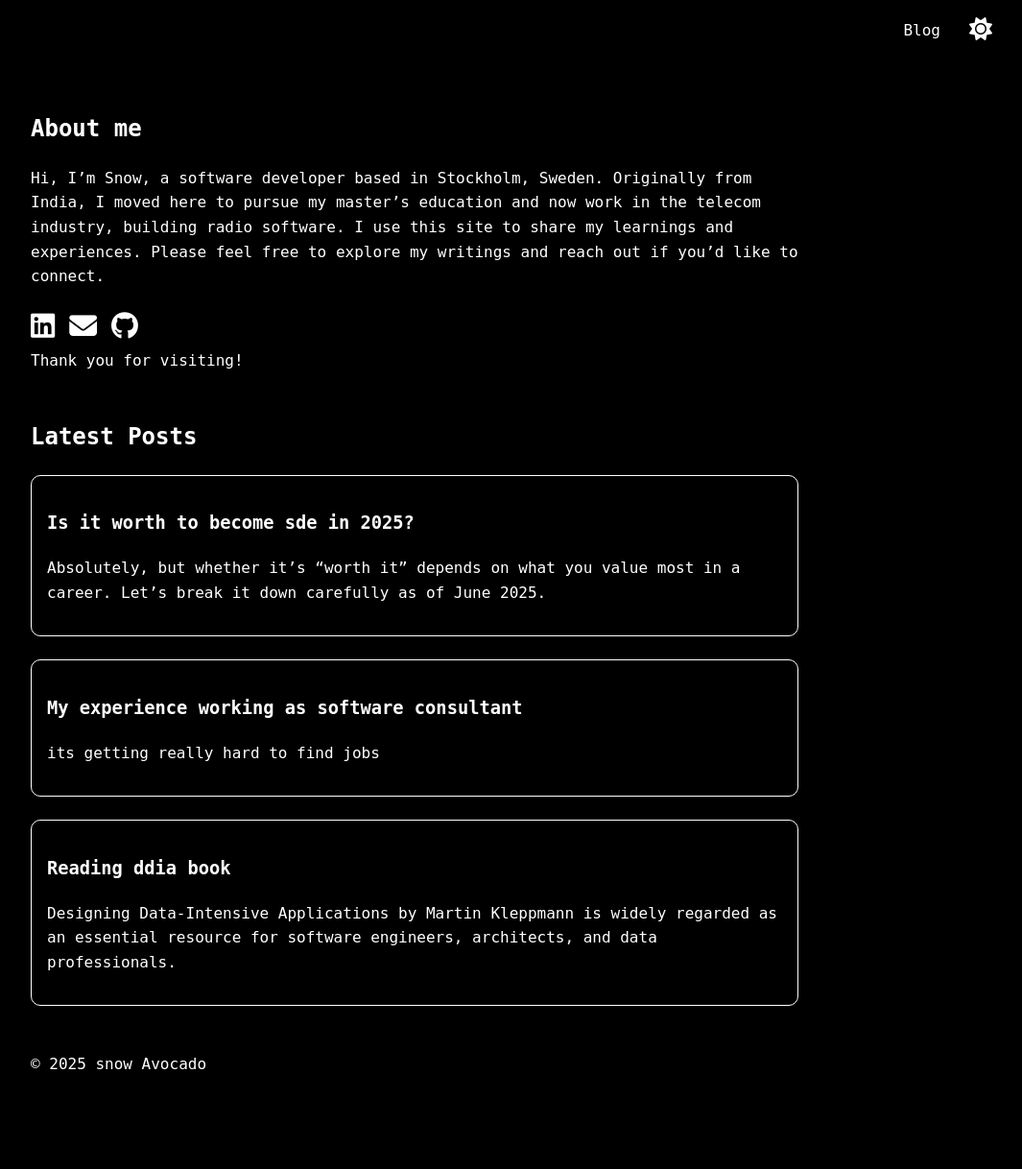
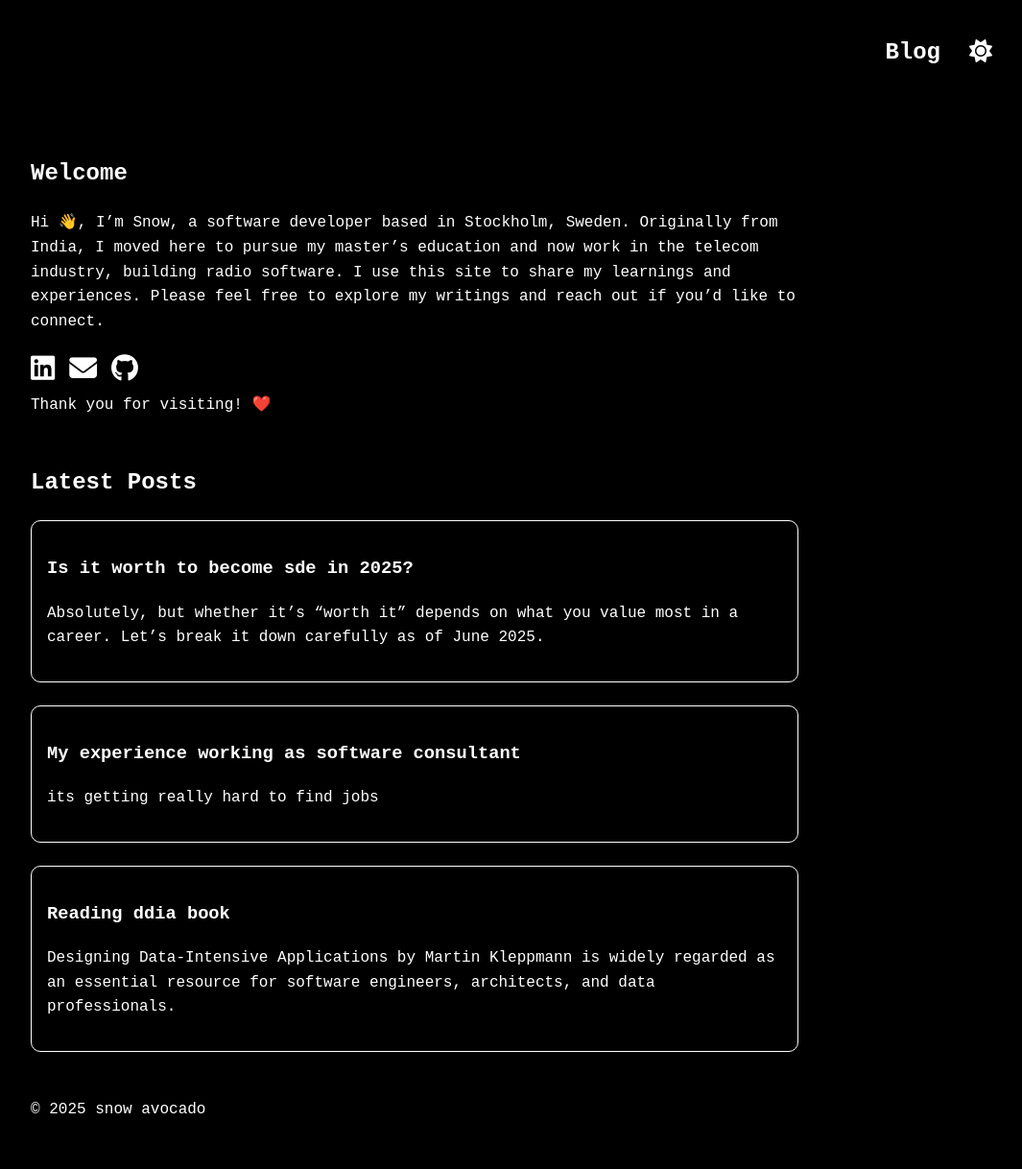
Before and after one commit to snowAvocado/snowAvocado.github.io, a Jekyll site: the page built from index.html, in a window 1280 px wide. Shown: the whole page at 96% size, without its empty margins (208-1273 px from the left). Built offline with Jekyll 4.4.1, drawn with Linux system fonts in a browser that asks for light colours; before the commit the page ends 1170 px from its top, so only the background shows below that.

Commit message:
add emoji in welcome

```diff
--- a/_includes/navigation.html
+++ b/_includes/navigation.html
@@ -2,7 +2,7 @@
   <nav class="nav">
     <ul class="ul" >
       {% for item in site.data.navigation %}
-      <li><a href="{{ item.link }}"> {% if page.url != item.link %} {{ item.name }} {% endif %} </a></li>
+      <li><a href="{{ item.link }}"> {% if page.url != item.link %} <h1 class="h1">{{ item.name }}</h1> {% endif %} </a></li>
      {% endfor %}
        <li><button class="toggle-btn" onclick="toggleDarkMode()"> <i class="fa-solid fa-moon"></i></button></li>
     </ul>
--- a/_layouts/default.html
+++ b/_layouts/default.html
@@ -17,7 +17,7 @@
     <style>
       .body {
       margin: 0;
-      font-family: 'Monospace';
+      font-family:  'Courier New', monospace;;
       background-color: black;
       color: white;
       /*transition: background-color 0.3s, color 0.3s;*/
--- a/_sass/main.scss
+++ b/_sass/main.scss
@@ -12,7 +12,7 @@
   align-items: center;
   padding: 1rem 2rem;
   background: transparent;
-  font-family: 'Monospace';
+  font-family:  'Courier New', monospace;
 }
 
 .nav ul {
@@ -60,7 +60,7 @@
 }
 
 .h1, .h2,.h3 {
-  font-family: 'Monospace';
+  font-family:  'Courier New', monospace;
 }
 
 
@@ -68,7 +68,7 @@
   font-family: 'Gloria Hallelujah', cursive;
 }*/
 .p {
-  font-family: 'Monospace';
+  font-family:  'Courier New', monospace;
   }
 
 /* Latest posts as linear list */
--- a/index.html
+++ b/index.html
@@ -1,16 +1,16 @@
 ---
 layout: default
-title : intro
+title : Home
 ---
 
   <main  class="main">
     <!-- About Section -->
     <section class="section">
-      <h1 class="h1">About me </h1>
-       <p class="p"> Hi, I’m Snow, a software developer based in Stockholm, Sweden. Originally from India,
+      <h1 class="h1">Welcome </h1>
+       <p class="p"> Hi 👋, I’m Snow, a software developer based in Stockholm, Sweden. Originally from India,
          I moved here to pursue my master’s education and now work in the telecom industry, building radio software.
-         I use this site to share my learnings and experiences. Please feel free to explore my writings and reach out if you’d like to connect.
-
+         I use this site to share my learnings and experiences. Please feel free to explore
+         my writings and reach out if you’d like to connect.
 
         <div class="social-links">
           <a href="https://www.linkedin.com/in/nikhil-reddy-mara" target="_blank"><i class="fab fa-linkedin"></i></a>
@@ -19,7 +19,7 @@
         </div>
 
 
-        Thank you for visiting!</p>
+        Thank you for visiting! ❤️</p>
 
     </section>
     <!-- Latest Posts Section -->
@@ -36,6 +36,6 @@
 
     </section>
    <footer>
-    <p>© 2025 snow Avocado</p>
+    <p>© 2025 snow avocado</p>
   </footer>
   </main>
```
